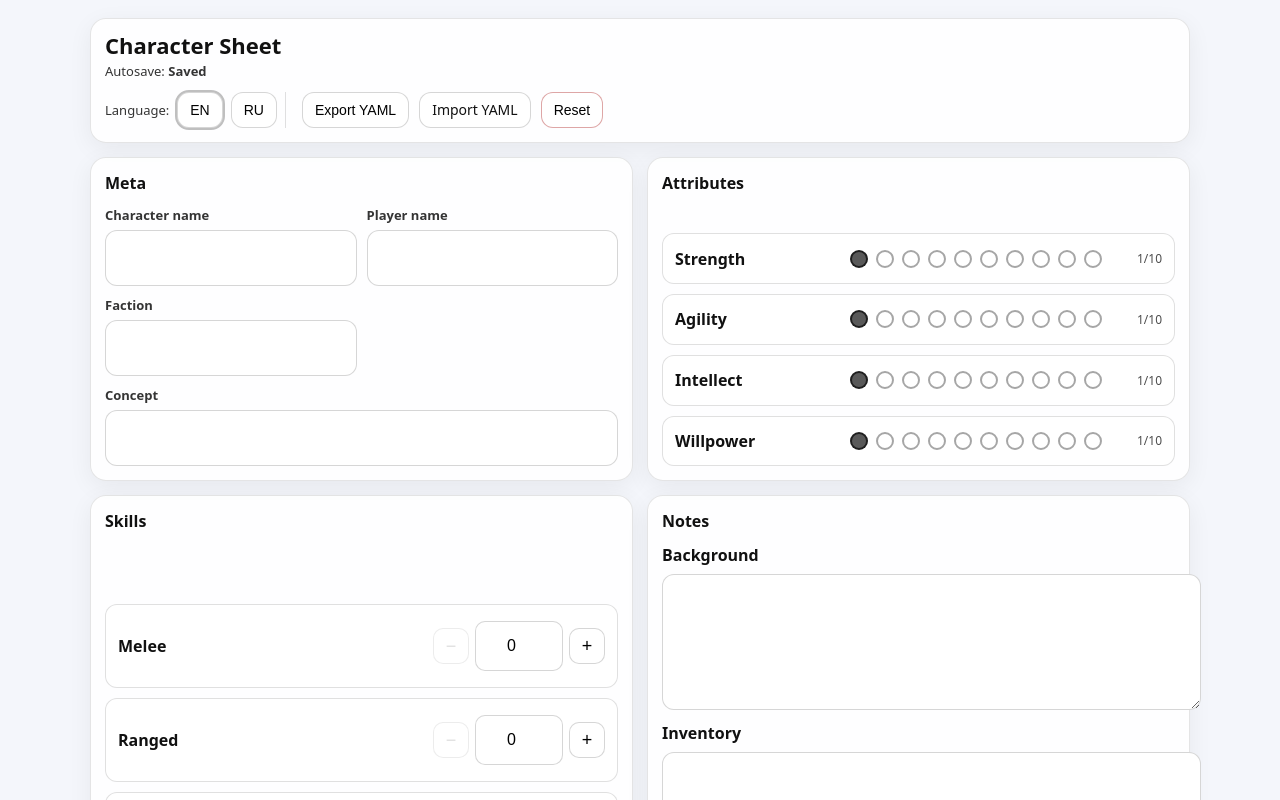
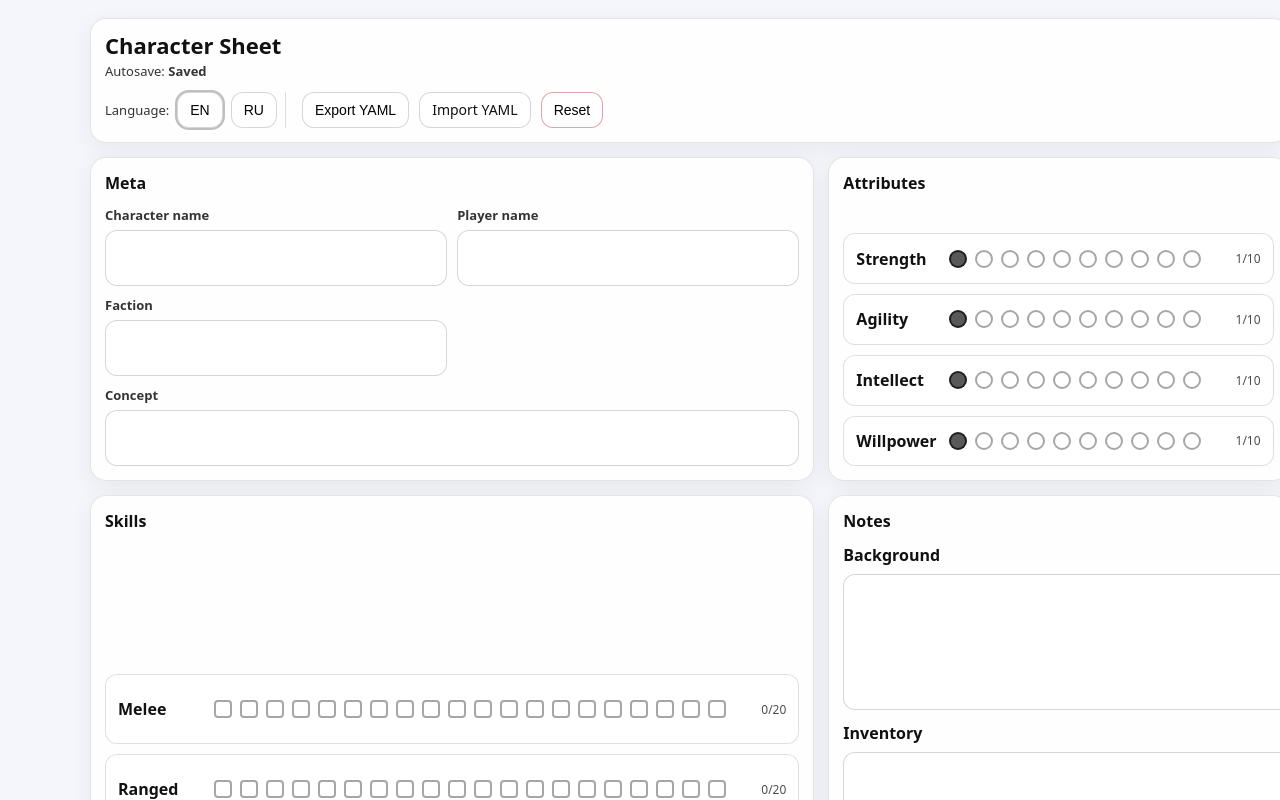
Before and after one commit to GennadiyZakharov/worldstriders-charlist, a Svelte app: page / in a window 1280 px wide. Shown: the top 800 px of the page. Built offline with nearby package versions, Linux system fonts and the light colour scheme.

Commit message:
Added square-shaped option for dot controller.

```diff
--- a/src/App.svelte
+++ b/src/App.svelte
@@ -154,9 +154,10 @@
           <DotRating
             label={labelFor(entry)}
             bind:value={character.attributes[entry[0]]}
-            min={0}
+            min={1}
             max={10}
             step={1}
+            shape="circle"
           />
         {/each}
       </div>
@@ -166,12 +167,13 @@
       <h2>{t(character.lang, "skills")}</h2>
       <div class="list">
         {#each SKILLS as entry (entry[0])}
-          <StatStepper
+          <DotRating
             label={labelFor(entry)}
             bind:value={character.skills[entry[0]]}
             min={0}
             max={20}
             step={1}
+            shape="square"
           />
         {/each}
       </div>
--- a/src/components/DotRating.svelte
+++ b/src/components/DotRating.svelte
@@ -3,11 +3,10 @@
   export let value: number = 0;
   export let max: number = 5;
 
-  // Optional: allow editing by clicking
   export let readonly: boolean = false;
+  export let showValue: boolean = true;
 
-  // Optional: show numeric value like "3/6"
-  export let showValue: boolean = true;
+  export let shape: "circle" | "square" = "circle";
 
   function clamp(n: number): number {
     if (!Number.isFinite(n)) return 0;
@@ -19,9 +18,6 @@
 
   function setByIndex(i: number) {
     if (readonly) return;
-
-    // circles are 1..max
-    // UX: clicking the current value decreases by 1
     if (i === value) value = clamp(i - 1);
     else value = clamp(i);
   }
@@ -68,11 +64,14 @@
           class="dot"
           class:filled={i <= value}
           class:readonly={readonly}
+          class:circle={shape === "circle"}
+          class:square={shape === "square"}
           aria-label={`${label}: ${i}`}
           aria-pressed={i <= value}
           disabled={readonly}
           on:click={() => setByIndex(i)}
       />
+
     {/each}
 
     {#if showValue}
@@ -107,11 +106,18 @@
 .dot {
   width: 18px;
   height: 18px;
-    border-radius: 999px;
   border: 2px solid rgba(0,0,0,0.35);
   background: transparent;
   cursor: pointer;
   padding: 0;
+}
+
+.dot.circle {
+  border-radius: 999px;
+}
+
+.dot.square {
+  border-radius: 4px;
 }
 
 .dot.filled {
```
Lines whose indentation alone changed are shown as unchanged.
